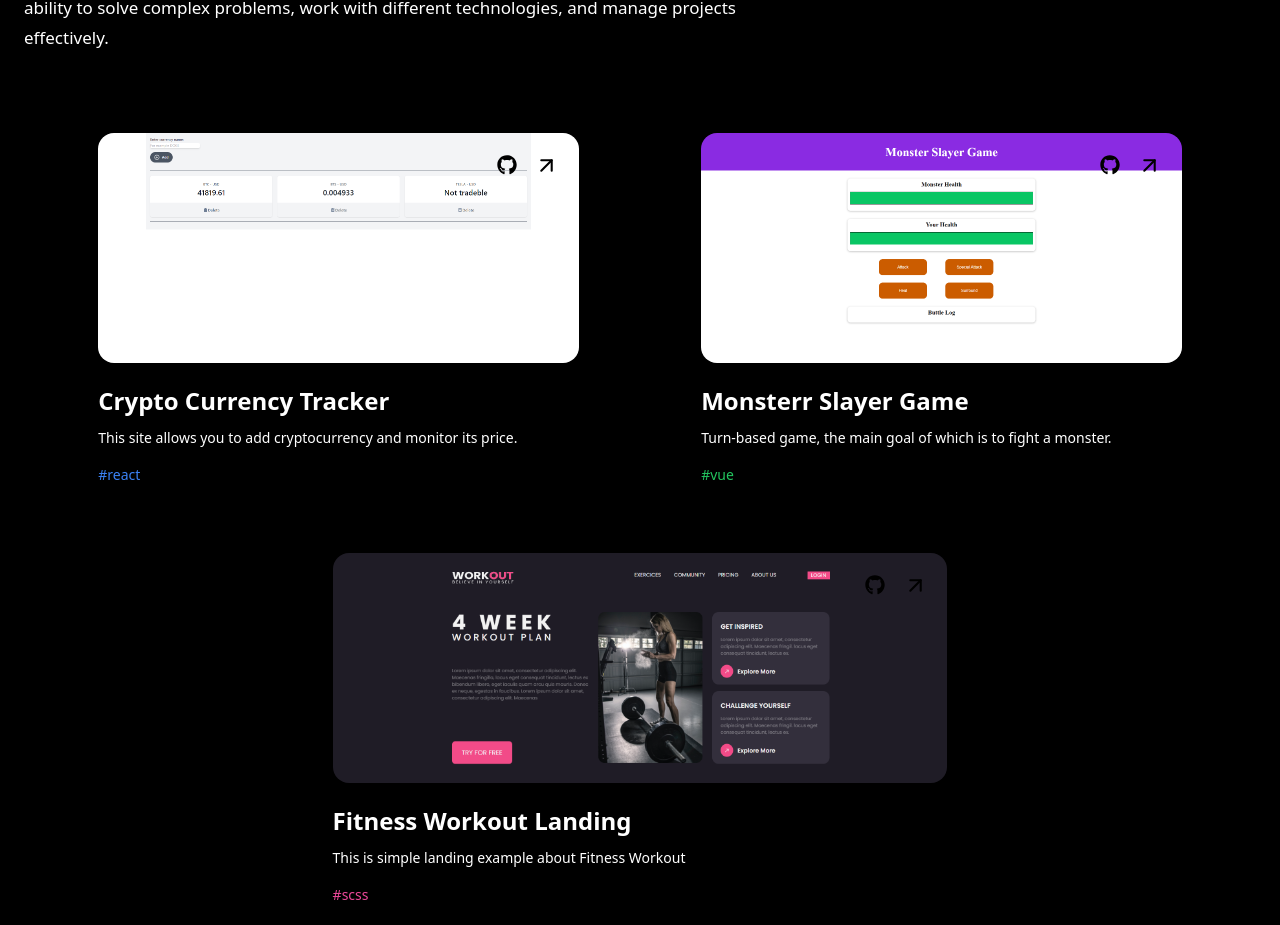
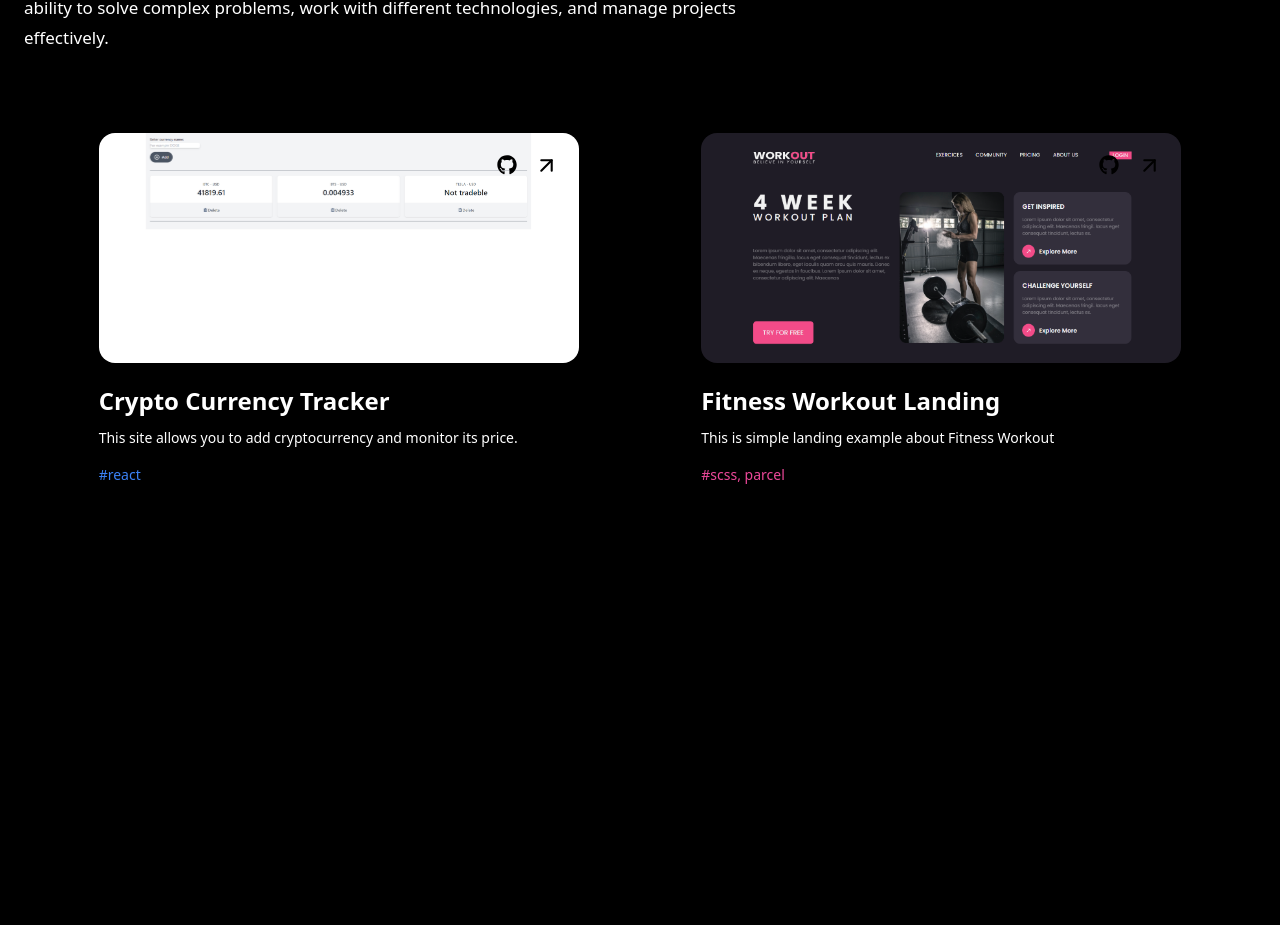
Before and after one commit to ElOleksii/portfolio, a React (Vite) app: page / in a window 1280 px wide. Shown: the part 1134-2059 px from the top of the page. Built offline with nearby package versions, Linux system fonts and the light colour scheme.

Commit message:
fix: image sizing

```diff
--- a/src/components/sub/Projects.jsx
+++ b/src/components/sub/Projects.jsx
@@ -22,7 +22,7 @@ const ProjectCard = ({
           <img
             src={img}
             alt="project_image"
-            className="w-full h-full object-cover rounded-2xl"
+            className="w-full max-w-[480px]  h-full object-cover rounded-2xl"
           />
 
           <div className="absolute inset-0 flex justify-end m-3 card-img_hover">
--- a/src/constants/projects.js
+++ b/src/constants/projects.js
@@ -1,5 +1,4 @@
 import currencyTracker from "../public/currency.png";
-import monsterSlayerGame from "../public/monsterSlayerGame.png";
 import fitnessWorkout from "../public/fitness-workout.png";
 
 export const projects = [
@@ -18,20 +17,6 @@ export const projects = [
     ],
   },
   {
-    title: "Monsterr Slayer Game",
-    description:
-      "Turn-based game, the main goal of which is to fight a monster.",
-    img: monsterSlayerGame,
-    demoLink: "https://eloleksii.github.io/vue-game",
-    githubLink: "https://github.com/ElOleksii/vue-game",
-    tags: [
-      {
-        name: "vue",
-        color: "text-green-500",
-      },
-    ],
-  },
-  {
     title: "Fitness Workout Landing",
     description: "This is simple landing example about Fitness Workout",
     img: fitnessWorkout,
@@ -39,7 +24,7 @@ export const projects = [
     githubLink: "https://github.com/ElOleksii/fitness-site",
     tags: [
       {
-        name: "scss",
+        name: "scss, parcel",
         color: "text-pink-500",
       },
     ],
```
